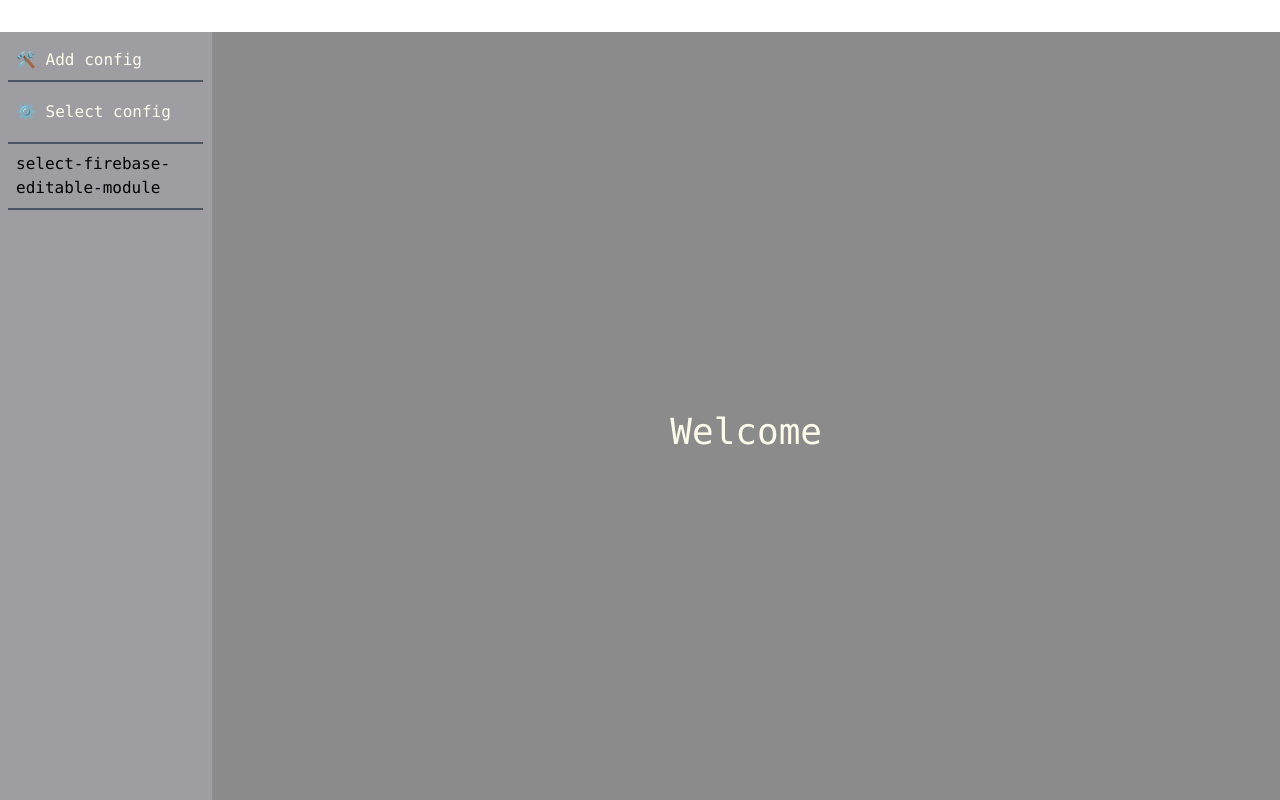
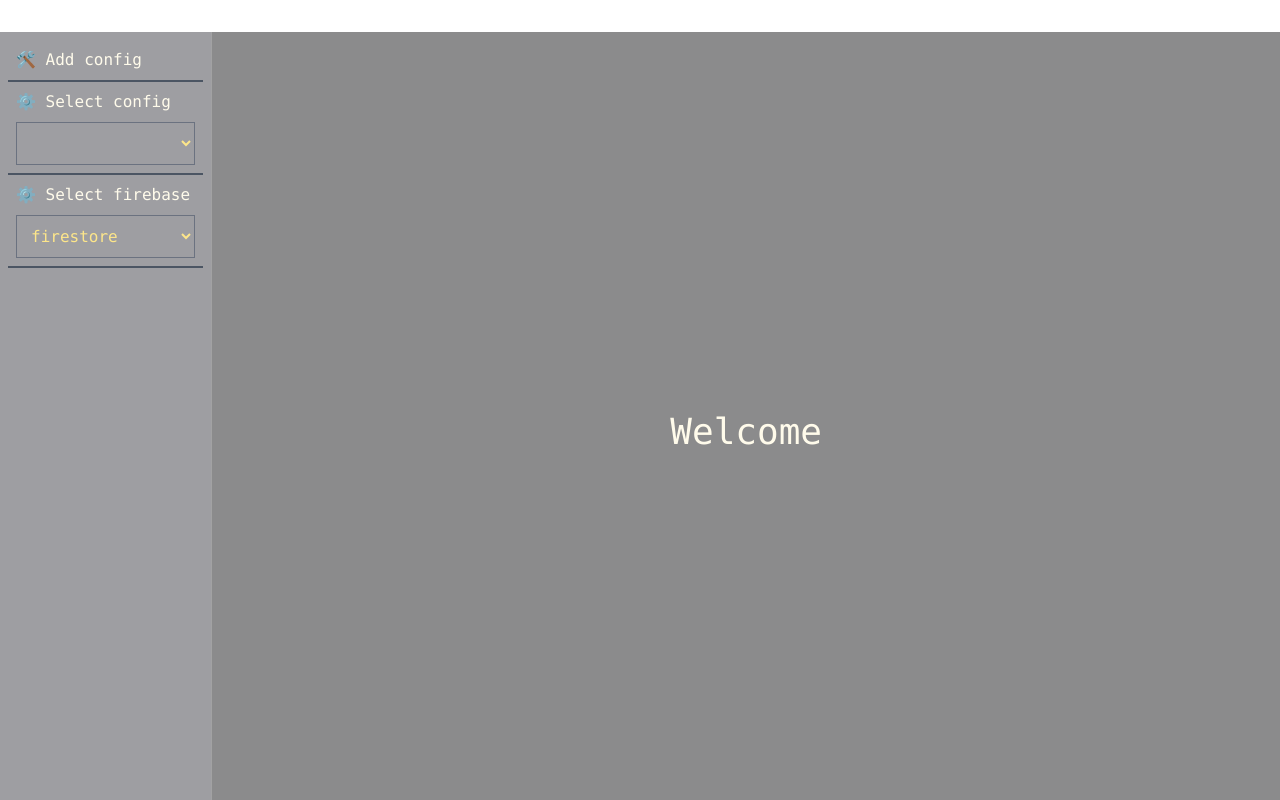
Before and after one commit to Nuznhy/firebase-edit, a Vue app: page /database-edit in a window 1280 px wide. Built offline with nearby package versions, Linux system fonts and the light colour scheme.

Commit message:
select config and firestore module

```diff
--- /dev/null
+++ b/src/renderer/src/components/AuthEdit.vue
@@ -0,0 +1,13 @@
+<template>
+    <div class="flex h-full w-full items-center justify-center">
+        <span class="text-4xl text-amber-50">Auth</span>
+    </div>
+</template>
+
+<script lang="ts">
+import { defineComponent } from 'vue';
+
+export default defineComponent({
+    name: 'AuthEdit'
+});
+</script>
--- /dev/null
+++ b/src/renderer/src/components/DatabaseEdit.vue
@@ -0,0 +1,15 @@
+<script lang="ts">
+import { defineComponent } from 'vue';
+
+export default defineComponent({
+    name: 'DatabaseEdit'
+});
+</script>
+
+<template>
+    <div class="flex h-full w-full items-center justify-center">
+        <span class="text-4xl text-amber-50">Database</span>
+    </div>
+</template>
+
+<style scoped></style>
--- /dev/null
+++ b/src/renderer/src/components/FirestoreEdit.vue
@@ -0,0 +1,13 @@
+<template>
+    <div class="flex h-full w-full items-center justify-center">
+        <span class="text-4xl text-amber-50">Firestore</span>
+    </div>
+</template>
+
+<script lang="ts">
+import { defineComponent } from 'vue';
+
+export default defineComponent({
+    name: 'FirestoreEdit'
+});
+</script>
--- a/src/renderer/src/components/Sidebar.vue
+++ b/src/renderer/src/components/Sidebar.vue
@@ -5,21 +5,39 @@
             <label for="add-config-button" class="text-amber-50">🛠️ Add config</label>
         </div>
         <div id="select-config" :class="sideBarContentSeparationClassName">
-            <label for="select-firebase-config" class="sr-only">Select config</label>
+            <label for="select-firebase-config" class="block mb-2 text-amber-50 dark:text-white"
+                >⚙️ Select config</label
+            >
             <select
                 id="select-firebase-config"
                 v-model="selectedConfig"
                 name="select-firebase-config"
                 :class="selectClassName"
             >
-                <option selected>⚙️ Select config</option>
                 <option v-for="(config, index) in availableConfigsList" :key="index" :value="config.path">
                     {{ config.name }}
                 </option>
             </select>
         </div>
         <div id="select-firebase-editable-module" :class="sideBarContentSeparationClassName">
-            <span>select-firebase-editable-module</span>
+            <label for="select-firebase-config" class="block mb-2 text-amber-50 dark:text-white"
+                >⚙️ Select firebase</label
+            >
+            <select
+                id="select-firebase-config"
+                v-model="selectedFirebaseModule"
+                name="select-firebase-config"
+                :class="selectClassName"
+                @change="onFirebaseModuleSelect(selectedFirebaseModule)"
+            >
+                <option
+                    v-for="(firebaseModule, index) in availableFirebaseModulesList"
+                    :key="index"
+                    :value="firebaseModule"
+                >
+                    {{ firebaseModule.name }}
+                </option>
+            </select>
         </div>
     </div>
 </template>
@@ -57,11 +75,12 @@ export default defineComponent({
         });
         const selectClassName = computed(() => {
             return twMerge(
-                'block py-2.5 px-0 w-full text-amber-50 bg-transparent appearance-none ' +
-                    'dark:text-amber-50 dark:border-gray-700 focus:outline-none focus:ring-0 peer',
+                'bg-gray-700 bg-transparent border border-gray-500 text-amber-200 text-sm' +
+                    'hover:border-grey-200 block w-full p-2.5',
                 props.selectClass
             );
         });
+
         return {
             sideBarContentSeparationClassName,
             sidebarClassName,
@@ -75,14 +94,35 @@ export default defineComponent({
                 { name: 'remomedi-hub', path: '/home/blablaB.json' },
                 { name: 'apoteket-hamta-dev', path: '/home/blablaC.json' }
             ],
-            selectedConfig: '⚙️ Select config',
-            firebaseModulesForEdit: ['database', 'firestore', 'auth']
+            firebaseModulesForEdit: [
+                { name: 'firestore', routerPath: '/firestore-edit' },
+                { name: 'database', routerPath: '/database-edit' },
+                { name: 'auth', routerPath: '/auth-edit' }
+            ],
+            selectedFirebaseModule: { name: 'firestore', routerPath: '/firestore-edit' },
+            selectedConfig: ''
         };
     },
     computed: {
         availableConfigsList() {
             return this.availableConfigs;
+        },
+        availableFirebaseModulesList() {
+            return this.firebaseModulesForEdit;
+        }
+        // selectedConfig() {
+        //     return this.availableConfigs[0] || '⚙️ Select config';
+        // },
+        // selectedFirebaseModule() {
+        //     return this.firebaseModulesForEdit[0] || '⚙️ Select firebase';
+        // }
+    },
+    methods: {
+        onFirebaseModuleSelect(selected) {
+            console.log(this.selectedConfig);
+            this.$router.push(selected.routerPath);
         }
     }
 });
 </script>
+<!-- TODO: add on hover bg-color change-->
--- a/src/renderer/src/components/index.ts
+++ b/src/renderer/src/components/index.ts
@@ -1,4 +1,8 @@
 import Home from '@components/Home.vue';
 import Sidebar from '@components/Sidebar.vue';
 import HeaderComponent from '@components/HeaderComponent.vue';
-export default [Home, Sidebar, HeaderComponent];
+import AuthEdit from '@components/AuthEdit.vue';
+import DatabaseEdit from './DatabaseEdit.vue';
+import FirestoreEdit from './FirestoreEdit.vue';
+
+export default [Home, Sidebar, HeaderComponent, AuthEdit, DatabaseEdit, FirestoreEdit];
--- a/src/renderer/src/router/index.ts
+++ b/src/renderer/src/router/index.ts
@@ -1,11 +1,29 @@
 import { createMemoryHistory, createRouter, RouteRecordRaw } from 'vue-router';
 import Home from '@components/Home.vue';
+import FirestoreEdit from '@renderer/components/FirestoreEdit.vue';
+import DatabaseEdit from '@renderer/components/DatabaseEdit.vue';
+import AuthEdit from '@renderer/components/AuthEdit.vue';
 
 const routes: Array<RouteRecordRaw> = [
     {
         path: '/home',
         name: 'Home',
         component: Home
+    },
+    {
+        path: '/firestore-edit',
+        name: 'FirestoreEdit',
+        component: FirestoreEdit
+    },
+    {
+        path: '/database-edit',
+        name: 'DatabaseEdit',
+        component: DatabaseEdit
+    },
+    {
+        path: '/auth-edit',
+        name: 'AuthEdit',
+        component: AuthEdit
     }
 ];
 
```
